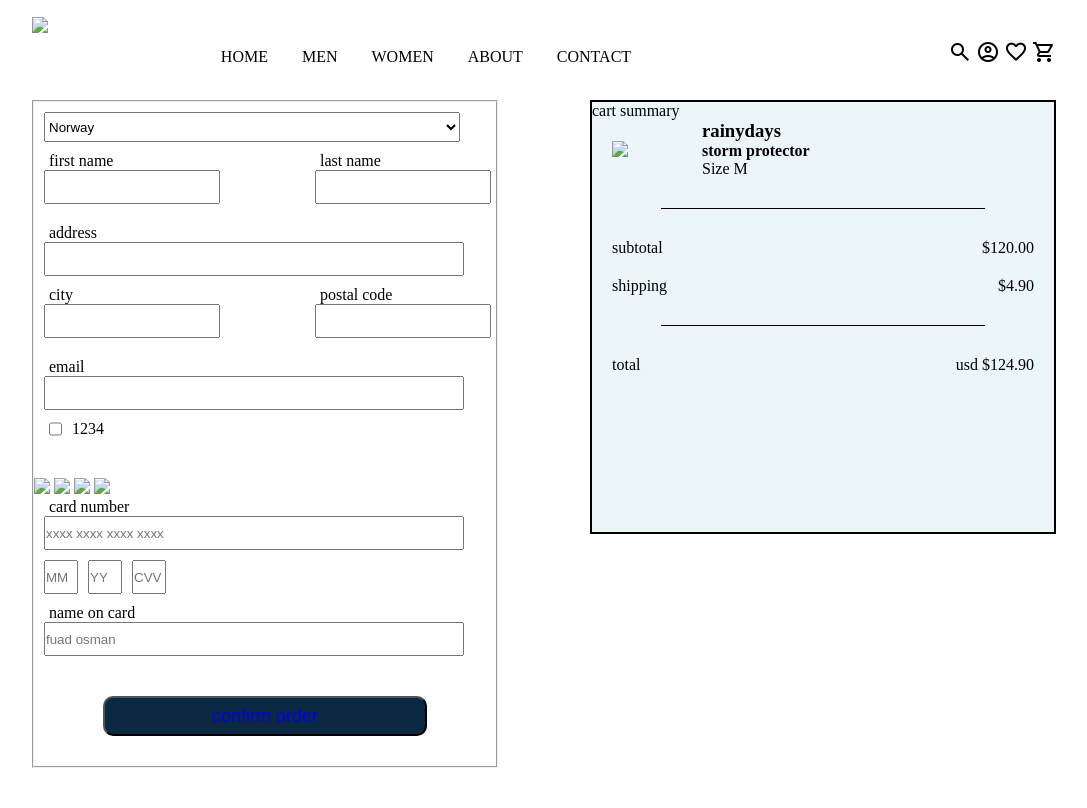
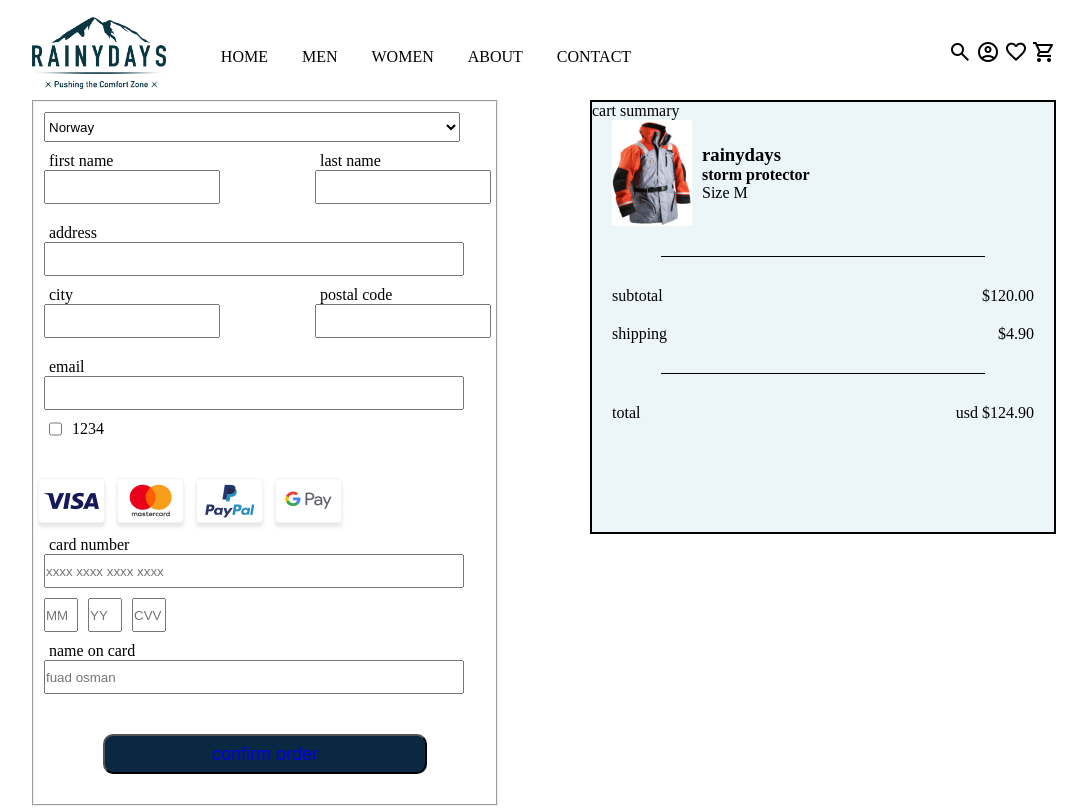
Before and after one commit to NoroffFEU/html-css-course-assignment-Foadosman, a plain HTML site: page checkout.html in a window 1280 px wide. Shown: the top 808 px of the page, without its empty margins (96-1183 px from the left). Drawn offline with nearby package versions, Linux system fonts and the light colour scheme; the site is published under a folder, as on GitHub Pages, so addresses that start at the root find nothing.

Commit message:
fixed img bug - checkout

```diff
--- a/checkout.html
+++ b/checkout.html
@@ -17,7 +17,7 @@
           <span class="fas fa-bars" id="btn"></span>
           <span class="fas fa-times" id="cancel"></span>
         </label>
-        <img src="/assets/images/RainyDays_Logo.png">
+        <img src="assets/images/RainyDays_Logo.png">
         <div class="icons">
           <span class="material-symbols-outlined">search</span>
           <span class="material-symbols-outlined">account_circle</span>
@@ -71,10 +71,10 @@
               <p>1234</p>
             </div>
             <div payment-method>
-              <img src="/assets/images/Logovisa.png">
-              <img src="/assets/images/with Textmc.png">
-              <img src="/assets/images/Paypalpp.png">
-              <img src="/assets/images/GooglePaygp.png">
+              <img src="assets/images/Logovisa.png">
+              <img src="assets/images/with Textmc.png">
+              <img src="assets/images/Paypalpp.png">
+              <img src="assets/images/GooglePaygp.png">
             </div>
             <label for="card-number">card number</label>
             <input type="text" name="card-number" id="card-number" placeholder="xxxx xxxx xxxx xxxx" class="form__input">
@@ -98,7 +98,7 @@
         <p>cart summary</p>
         <div class="cart-summary">
           <div class="product-summary">
-            <img src="/assets/images/RainyDays_Jacket1 1featured1.png">
+            <img src="assets/images/RainyDays_Jacket1 1featured1.png">
             <div class="text-container">
               <div class="middle-text">
                 <h3>rainydays</h3>
```
